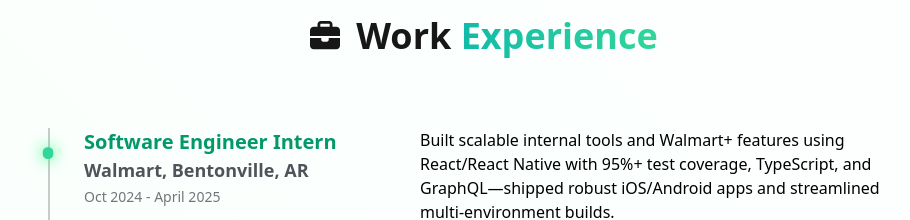
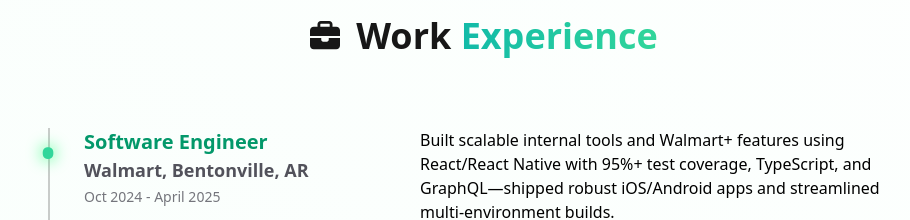
Before and after one commit to Hadiquaa/Hadiqa-s-Portfolio, a React (Create React App) app: page / in a window 1280 px wide. Shown: the part 1300-1520 px from the top of the page, without its empty margins (156-1066 px from the left). Built offline with nearby package versions, Linux system fonts and the light colour scheme; the HTML template or start-up script is replaced by a standard one.

Commit message:
minor css changes

```diff
--- a/src/assets/helper.js
+++ b/src/assets/helper.js
@@ -1,7 +1,7 @@
 export const experienceList = [
   {
     id: "1",
-    role: "Software Engineer Intern",
+    role: "Software Engineer",
     company: "Walmart, Bentonville, AR",
     time: "Oct 2024 - April 2025",
     summary:
```
